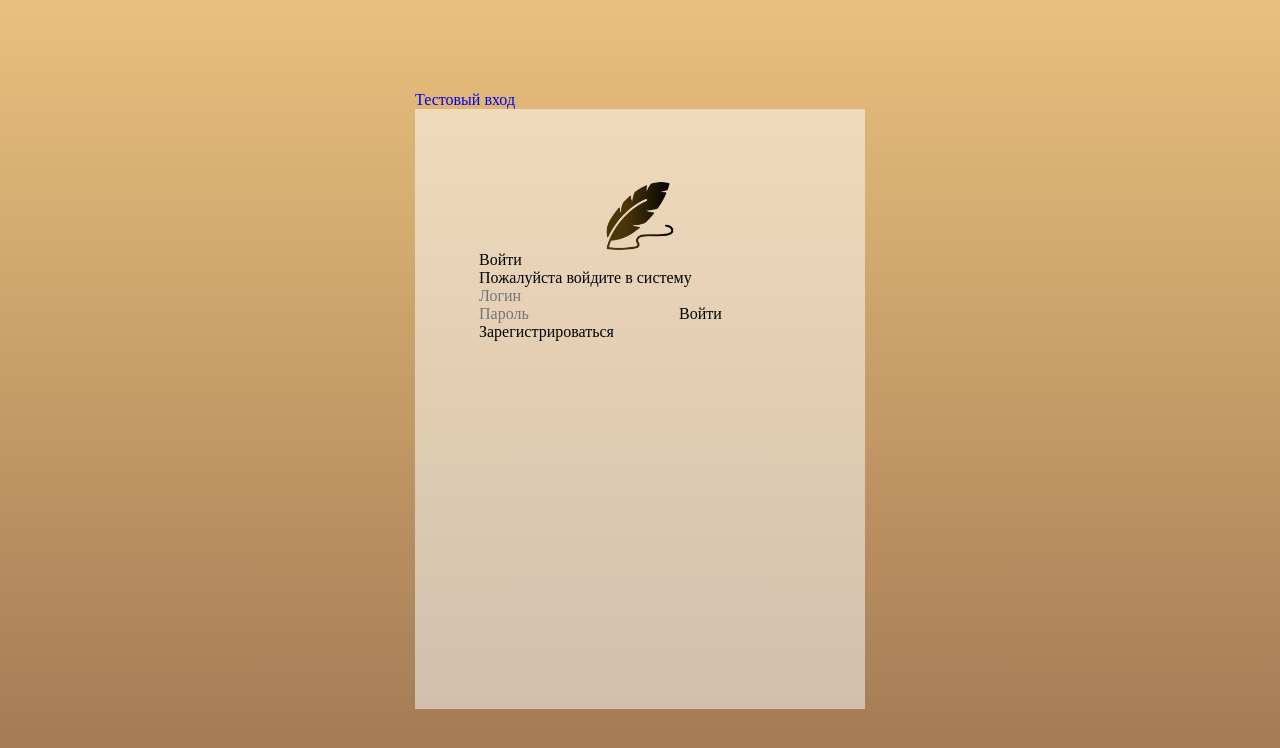
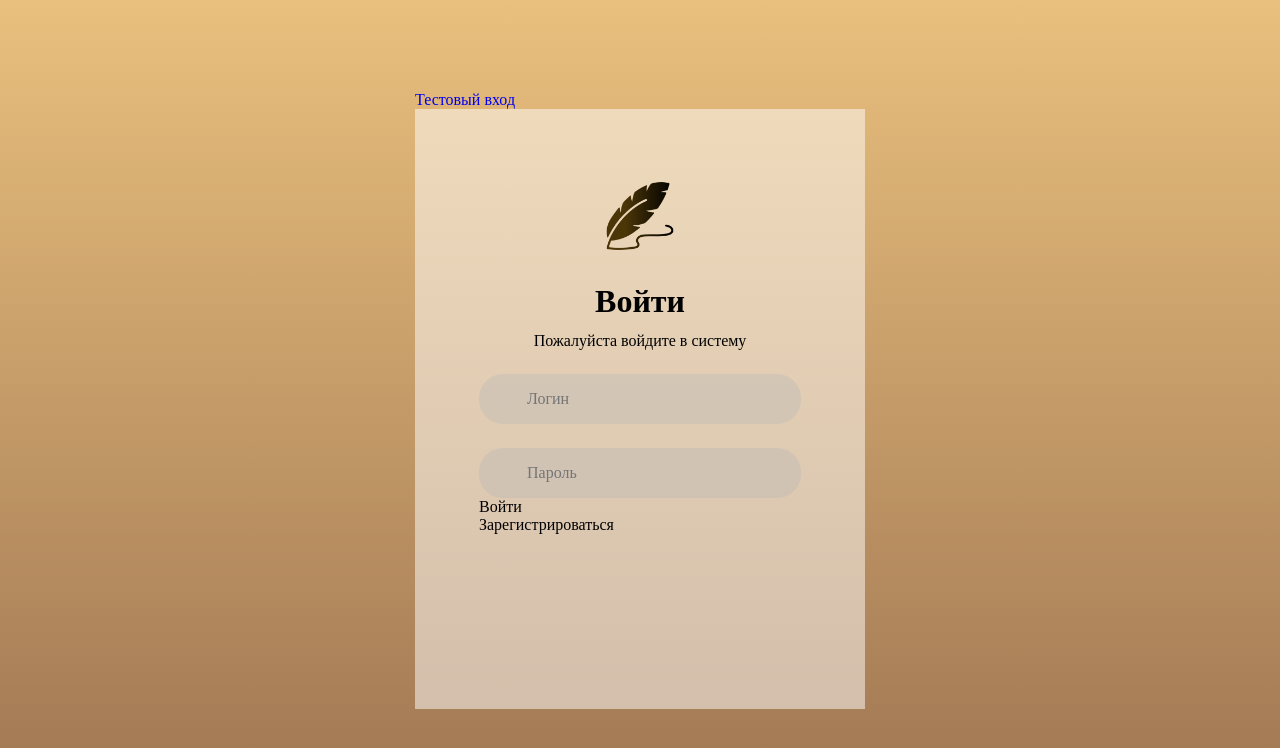
Before and after one commit to Suagami/ReaderDiaryProject, a React (Vite) app in the folder frontend/: page /auth in a window 1280 px wide. Shown: the top 748 px of the page. Built offline with nearby package versions, Linux system fonts and the light colour scheme.

Commit message:
feat: add input style

```diff
--- /dev/null
+++ b/frontend/src/UI/Input/Input.module.css
@@ -0,0 +1,11 @@
+.inputWrapper{
+    background-color: rgba(177, 178, 181, 0.3);
+    border-radius: 24px;
+    font-family: 'Raleway';
+    font-style: normal;
+    padding: 16px 48px;
+}
+
+.inputText{
+    color: #000;
+}
--- a/frontend/src/UI/Input/Input.tsx
+++ b/frontend/src/UI/Input/Input.tsx
@@ -1,5 +1,7 @@
 import cx from 'classnames'
 import { useState } from 'react'
+
+import s from './Input.module.css'
 
 type InputProps = {
   className?: string
@@ -11,11 +13,15 @@ const Input: React.FC<InputProps> = (props) => {
   const { className, placeholder, setField } = props
 
   return (
-    <input
-      className={cx(className)}
-      placeholder={placeholder}
-      onChange={(e) => setField(e.target.value)}
-    />
+    <div
+      className={cx(className, s.inputWrapper)}
+    >
+      <input
+        className={s.inputText}
+        placeholder={placeholder}
+        onChange={(e) => setField(e.target.value)}
+      />
+    </div>
   )
 }
 
--- a/frontend/src/pages/AuthPage/AuthPage.module.css
+++ b/frontend/src/pages/AuthPage/AuthPage.module.css
@@ -24,3 +24,17 @@
   height: 70px;
   margin: 0 126px;
 }
+
+.title{
+  margin-top: 32px;
+  font-weight: 700;
+  font-size: 32px;
+  text-align: center;
+}
+
+.subTitle{
+  margin-top: 12px;
+  font-weight: 400;
+  font-size: 16px;
+  text-align: center;
+}
--- a/frontend/src/pages/AuthPage/AuthPage.tsx
+++ b/frontend/src/pages/AuthPage/AuthPage.tsx
@@ -1,11 +1,12 @@
 import React, { useState } from 'react'
 import { Link } from 'react-router-dom'
+import useHasAuth from '../../hooks/auth/useHasAuth'
 
 import LogIn from './components/LogIn/LogIn'
 import SignUp from './components/SignUp/SignUp'
 
 import s from './AuthPage.module.css'
-import useHasAuth from '../../hooks/auth/useHasAuth'
+
 
 const AuthPage: React.FC = () => {
   const [isLogIn, setIsLogIn] = useState<boolean>(true)
@@ -22,6 +23,16 @@ const AuthPage: React.FC = () => {
       <div className={s.authBackgroundWindow}></div>
       <div className={s.authWindow}>
         <img className={s.icon} src="../../../public/imges/pen.png" />
+        <div
+          className={s.title}
+        >
+          { isLogIn? 'Войти' : 'Регистрация' }
+        </div>
+        <div
+          className={s.subTitle}
+        >
+          { isLogIn ? 'Пожалуйста войдите в систему' : 'Зарегистрируйтесь' }
+        </div>
         {isLogIn ? <LogIn /> : <SignUp />}
         <button onClick={() => setIsLogIn(!isLogIn)}>
           {isLogIn ? 'Зарегистрироваться' : 'Войти'}
--- a/frontend/src/pages/AuthPage/components/LogIn/LogIn.module.css
+++ b/frontend/src/pages/AuthPage/components/LogIn/LogIn.module.css
@@ -0,0 +1,3 @@
+.inputWrapper{
+    margin-top: 24px;
+}
--- a/frontend/src/pages/AuthPage/components/LogIn/LogIn.tsx
+++ b/frontend/src/pages/AuthPage/components/LogIn/LogIn.tsx
@@ -20,10 +20,16 @@ const LogIn: React.FC<LogInProps> = (props) => {
 
   return (
     <div className={className}>
-      <div>Войти</div>
-      <div>Пожалуйста войдите в систему</div>
-      <Input placeholder="Логин" setField={setLoginField} />
-      <Input placeholder="Пароль" setField={setPassField} />
+      <Input
+        className={s.inputWrapper}
+        placeholder="Логин"
+        setField={setLoginField}
+      />
+      <Input
+        className={s.inputWrapper}
+        placeholder="Пароль"
+        setField={setPassField}
+      />
       <button onClick={() => handleClick()}>Войти</button>
     </div>
   )
--- a/frontend/src/pages/AuthPage/components/SignUp/SignUp.tsx
+++ b/frontend/src/pages/AuthPage/components/SignUp/SignUp.tsx
@@ -24,8 +24,6 @@ const SignUp: React.FC<SignUpProps> = (props) => {
 
   return (
     <div className={className}>
-      <div>Войти</div>
-      <div>Пожалуйста войдите в систему</div>
       <Input placeholder="Имя пользователя" setField={setNameField} />
       <Input placeholder="Email" setField={setMailField} />
       <Input placeholder="Введите пароль" setField={setPassField} />
```
